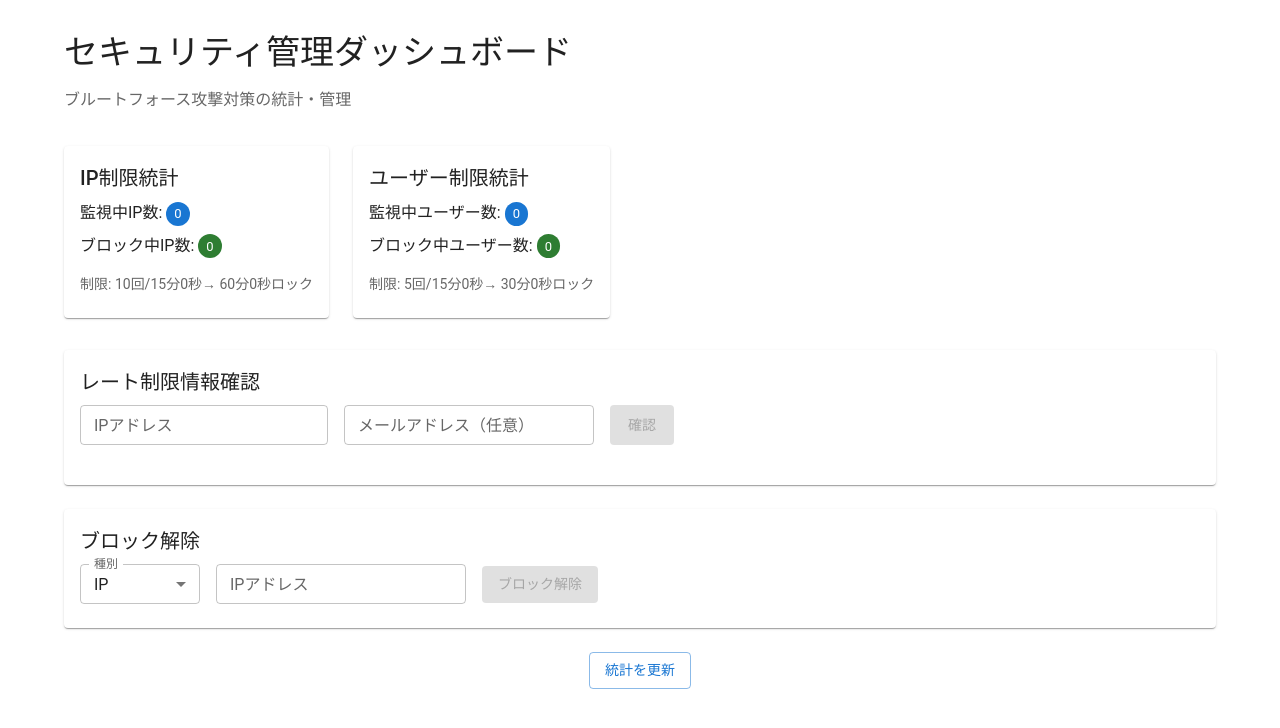
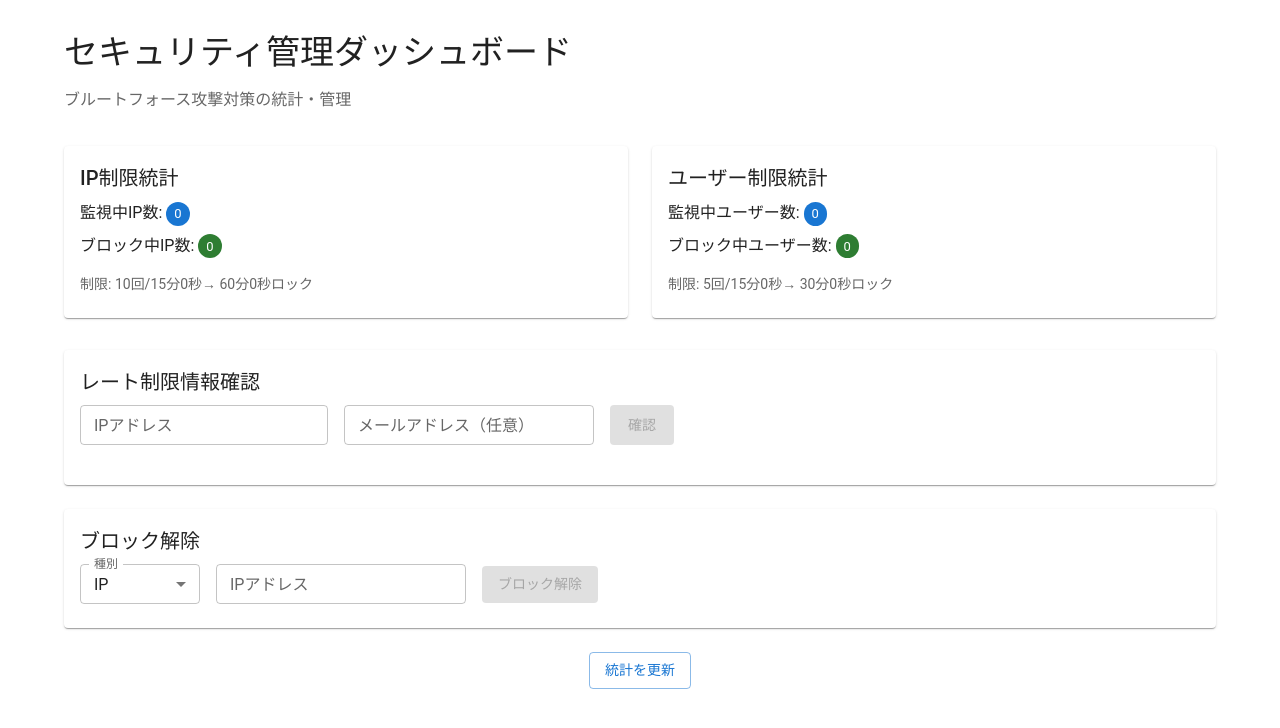
Before and after one commit to kirikab-27/my-board-app, a Next.js app: page /admin/security in a window 1280 px wide. Shown: the top 728 px of the page. Built offline with nearby package versions, Linux system fonts and the light colour scheme; what @mui/material-nextjs would draw is missing.

Commit message:
fix: Material-UI Grid依存削除・Flexboxレイアウトに変更（v7型エラー対応）

```diff
--- a/src/app/admin/security/page.tsx
+++ b/src/app/admin/security/page.tsx
@@ -16,7 +16,6 @@ import {
   InputLabel,
   Chip,
 } from '@mui/material';
-import { Grid } from '@mui/material';
 import { getSecurityStats, getRateLimitInfo, unblockIpOrUser } from '@/lib/security/rateLimit';
 
 interface SecurityStats {
@@ -164,8 +163,8 @@ export default function SecurityAdminPage() {
       )}
 
       {/* セキュリティ統計 */}
-      <Grid container spacing={3} sx={{ mb: 4 }}>
-        <Grid item xs={12} md={6}>
+      <Box sx={{ display: 'flex', flexWrap: 'wrap', gap: 3, mb: 4 }}>
+        <Box sx={{ flex: { xs: '1 1 100%', md: '1 1 calc(50% - 12px)' } }}>
           <Card>
             <CardContent>
               <Typography variant="h6" gutterBottom>
@@ -193,9 +192,9 @@ export default function SecurityAdminPage() {
               )}
             </CardContent>
           </Card>
-        </Grid>
+        </Box>
 
-        <Grid item xs={12} md={6}>
+        <Box sx={{ flex: { xs: '1 1 100%', md: '1 1 calc(50% - 12px)' } }}>
           <Card>
             <CardContent>
               <Typography variant="h6" gutterBottom>
@@ -224,8 +223,8 @@ export default function SecurityAdminPage() {
               )}
             </CardContent>
           </Card>
-        </Grid>
-      </Grid>
+        </Box>
+      </Box>
 
       {/* レート制限情報確認 */}
       <Card sx={{ mb: 3 }}>
@@ -257,8 +256,8 @@ export default function SecurityAdminPage() {
           </Box>
 
           {rateLimitInfo && (
-            <Grid container spacing={2}>
-              <Grid item xs={12} md={6}>
+            <Box sx={{ display: 'flex', flexWrap: 'wrap', gap: 2 }}>
+              <Box sx={{ flex: { xs: '1 1 100%', md: '1 1 calc(50% - 8px)' } }}>
                 <Card variant="outlined">
                   <CardContent>
                     <Typography variant="subtitle1">IP制限状況</Typography>
@@ -279,9 +278,9 @@ export default function SecurityAdminPage() {
                     )}
                   </CardContent>
                 </Card>
-              </Grid>
+              </Box>
 
-              <Grid item xs={12} md={6}>
+              <Box sx={{ flex: { xs: '1 1 100%', md: '1 1 calc(50% - 8px)' } }}>
                 <Card variant="outlined">
                   <CardContent>
                     <Typography variant="subtitle1">ユーザー制限状況</Typography>
@@ -310,8 +309,8 @@ export default function SecurityAdminPage() {
                     )}
                   </CardContent>
                 </Card>
-              </Grid>
-            </Grid>
+              </Box>
+            </Box>
           )}
         </CardContent>
       </Card>
```
